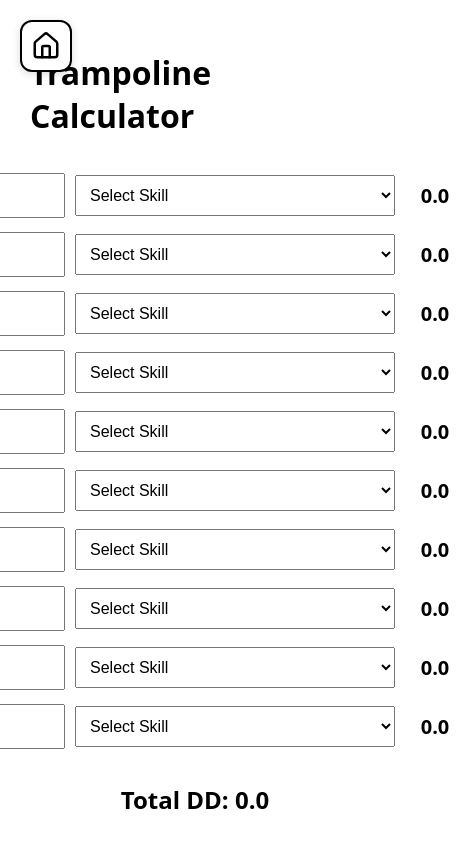
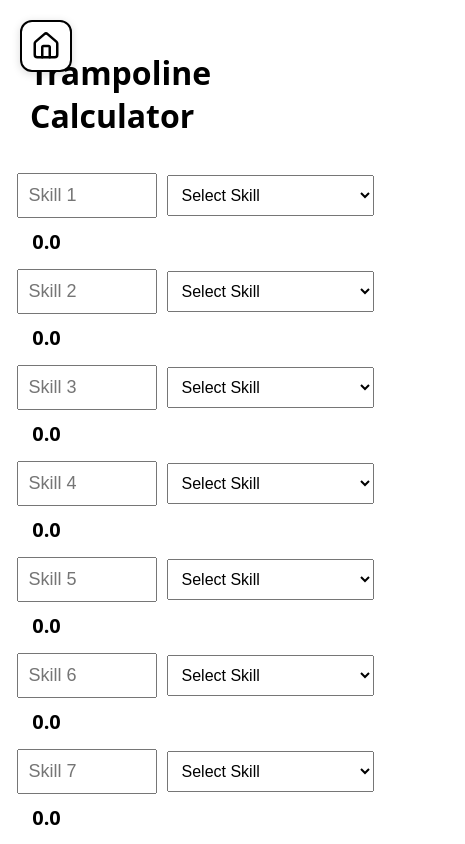
Before and after one commit to jocboyscreates-cmd/Tramp-Calc, a React (Vite) app: page /trampoline in a window 390 px wide. Shown: the top 844 px of the page, 465 px wide, since content can reach past the window. Built offline with nearby package versions, Linux system fonts and the light colour scheme.

Commit message:
updated mobile layout

```diff
--- a/src/App.jsx
+++ b/src/App.jsx
@@ -48,6 +48,28 @@ export default function App() {
                   >
                     Tumbling
                   </Link>
+
+                </div>
+
+                <div style={styles.footer}>
+
+                  <a
+                    href="https://www.gymbc.org/media/qb5g331q/2025_tg_canadian_pathways_en_v6_march-2025.pdf"
+                    target="_blank"
+                    rel="noopener noreferrer"
+                    style={styles.footerLink}
+                  >
+                    Canadian Pathways PDF
+                  </a>
+
+                  <a
+                    href="https://www.gymbc.org/media/1wbnaeax/fig-tra-cop-2025-2028.pdf"
+                    target="_blank"
+                    rel="noopener noreferrer"
+                    style={styles.footerLink}
+                  >
+                    FIG Code of Points PDF
+                  </a>
 
                 </div>
 
@@ -115,7 +137,7 @@ const styles = {
 
   title: {
     color: "white",
-    fontSize: "56px",
+    fontSize: "clamp(32px, 8vw, 56px)",
     fontWeight: "bold",
 
     margin: 0,
@@ -135,7 +157,7 @@ const styles = {
   },
 
   card: {
-    width: "320px",
+    width: "min(320px, 90vw)",
 
     display: "flex",
     justifyContent: "center",
@@ -167,4 +189,22 @@ const styles = {
     boxShadow:
       "0 10px 30px rgba(0,0,0,0.25)",
   },
+
+  footer: {
+    marginTop: "40px",
+
+    display: "flex",
+    flexDirection: "column",
+    gap: "10px",
+
+    alignItems: "center",
+  },
+
+  footerLink: {
+    color: "#cbd5e1",
+
+    textDecoration: "none",
+
+    fontSize: "16px",
+  },
 };
--- a/src/pages/DoubleMini.jsx
+++ b/src/pages/DoubleMini.jsx
@@ -336,6 +336,7 @@ const styles = {
     display: "flex",
     alignItems: "center",
     gap: "10px",
+    flexWrap: "wrap",
   },
 
   input: {
@@ -345,7 +346,8 @@ const styles = {
   },
 
   dropdown: {
-    width: "320px",
+    flex: 1,
+    minWidth: "180px",
     padding: "10px",
     fontSize: "16px",
   },
--- a/src/pages/Trampoline.jsx
+++ b/src/pages/Trampoline.jsx
@@ -225,6 +225,7 @@ homeButton: {
     display: "flex",
     alignItems: "center",
     gap: "10px",
+    flexWrap: "wrap",
   },
 
   input: {
@@ -234,7 +235,8 @@ homeButton: {
   },
 
   dropdown: {
-    width: "320px",
+    flex: 1,
+    minWidth: "180px",
     padding: "10px",
     fontSize: "16px",
   },
--- a/src/pages/Tumbling.jsx
+++ b/src/pages/Tumbling.jsx
@@ -362,16 +362,18 @@ const styles = {
     display: "flex",
     alignItems: "center",
     gap: "10px",
+    flexWrap: "wrap",
   },
 
   input: {
-    width: "140px",
+    width: "90px",
     padding: "10px",
     fontSize: "18px",
   },
 
   dropdown: {
-    width: "320px",
+    flex: 1,
+    minWidth: "180px",
     padding: "10px",
     fontSize: "16px",
   },
```
